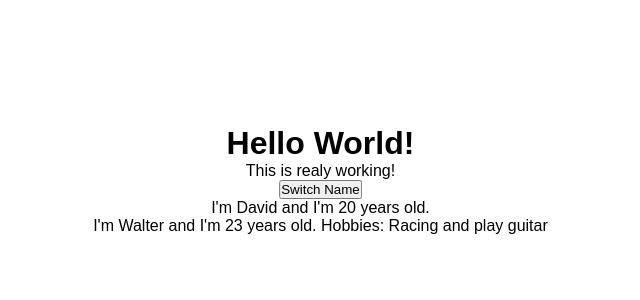
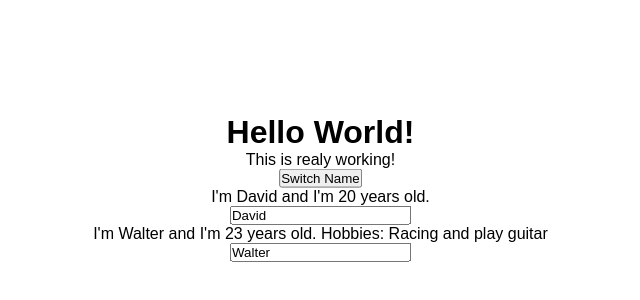
Before and after one commit to SottoMayor/ReactJs, a React (Create React App) app: page / in a window 1280 px wide. Shown: the part 82-382 px from the top of the page, without its empty margins (237-877 px from the left). Built offline with nearby package versions, Linux system fonts and the light colour scheme.

Commit message:
adding two way bind

```diff
--- a/src/App.js
+++ b/src/App.js
@@ -12,28 +12,35 @@ const app = props => {
       ]
     })
 
-    const [otherState, setOtherState] =
-      useState ('I\'m other state!')
 
-    console.log(personsState, otherState);
-
-  const switchNameHandler = () => {
+  const switchNameHandler = (newName) => {
     setPersonsState({
       persons: [
-        {name: 'David', age: 20},
+        {name: newName, age: 20},
         {name: 'Victor', age: 22}
       ]
     })
     }
+
+    const changeNameHandler = (event) => {
+      setPersonsState({
+        persons: [
+          {name: event.target.value, age: 20},
+          {name: 'Victor', age: 22}
+        ]
+      })
+      }
 
 
   return (
     <div className="App">
       <h1>Hello World!</h1>
       <p>This is realy working!</p>
-      <button onClick={switchNameHandler}>Switch Name</button>
-      <Person name={personsState.persons[0].name} age={personsState.persons[0].age}/>
-      <Person name={personsState.persons[1].name} age={personsState.persons[1].age}>Hobbies: Racing and play guitar</Person>
+      <button onClick={() => switchNameHandler('Davizim')}>Switch Name</button>
+      <Person change={changeNameHandler}
+       name={personsState.persons[0].name} age={personsState.persons[0].age}/>
+      <Person  click={() => switchNameHandler('Soltinho')}
+       name={personsState.persons[1].name} age={personsState.persons[1].age}>Hobbies: Racing and play guitar</Person>
     </div>
     )
 }
--- a/src/Person/Person.js
+++ b/src/Person/Person.js
@@ -5,7 +5,9 @@ const person = (props) => {
     // Dynamic content in JSX, we use '{expression}' into JSX.
     return(
         <div>
-            <p>I'm {props.name} and I'm {props.age} years old. {props.children}</p>
+            <p onClick={props.click}>I'm {props.name} and I'm {props.age} years old. {props.children}</p>
+
+            <input type='text' onChange={props.change} value={props.name} />
         </div>
     );
 
```
